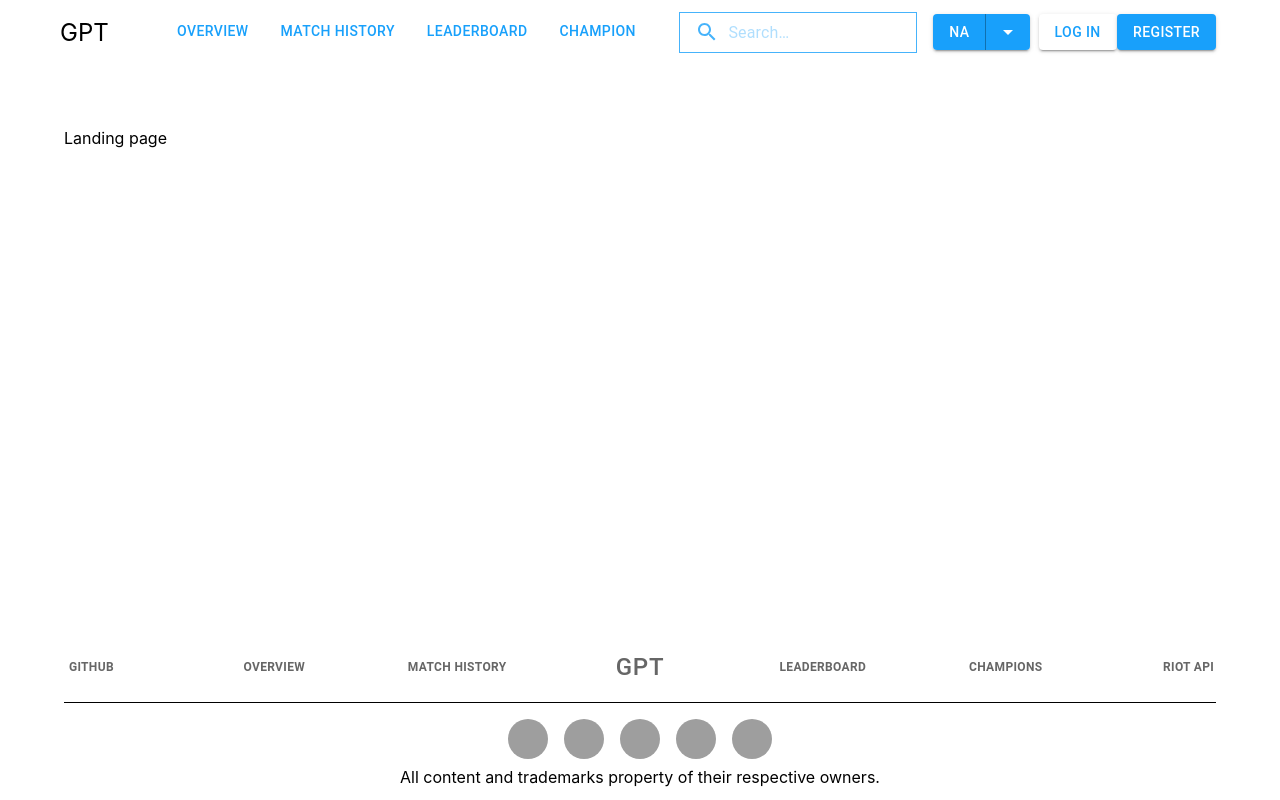
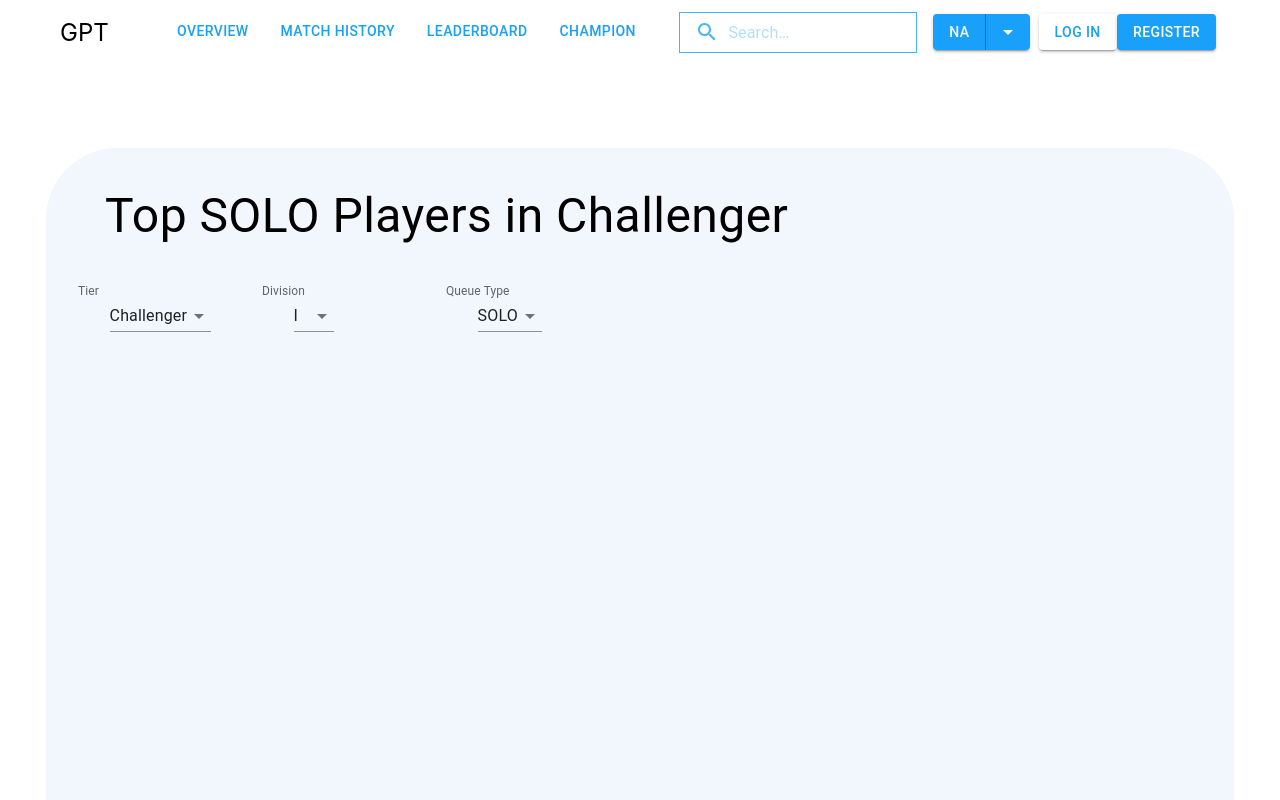
Before and after one commit to sunnydl/GamePerformanceTracker, a React (Create React App) app in the folder frontend/: page /leaderBoard in a window 1280 px wide. Before the commit this address led to /. Shown: the top 800 px of the page. Built offline with nearby package versions, Linux system fonts and the light colour scheme; grey boxes are pictures that could not be loaded.

Commit message:
Set up Leaderboard frontend. #58

```diff
--- a/frontend/src/components/Body.tsx
+++ b/frontend/src/components/Body.tsx
@@ -5,6 +5,7 @@ import { Switch, Route, Redirect } from 'react-router-dom';
 import Home from '../pages/Home';
 import Overview from '../pages/Overview/Overview';
 import MatchHistory from '../pages/MatchHistory/MatchHistory';
+import LeaderBoard from '../pages/Leaderboard/Leaderboard';
 
 import { styled } from '@mui/material/styles';
 
@@ -26,6 +27,9 @@ function Body() {
                 <Route exact path='/match-history'>
                     <MatchHistory />
                 </Route>
+                <Route exact path='/leaderBoard'>
+                    <LeaderBoard/>
+                </Route>
                 <Redirect to='/' />
             </Switch>
         </Container>
--- a/frontend/src/components/NavBar/NavBar.tsx
+++ b/frontend/src/components/NavBar/NavBar.tsx
@@ -56,7 +56,7 @@ function NavBar() {
           <Tabs value={false} style={{ color: theme.palette.primary.contrastText, margin: 'auto' }}>
             <Tab style={{ color: 'inherit' }} label='overview' component={Link} to={`/overview${location.search}`} />
             <Tab style={{ color: 'inherit' }} label='Match History' component={Link} to={`/match-history${location.search}`} />
-            <Tab style={{ color: 'inherit' }} label='Leaderboard'/>
+            <Tab style={{ color: 'inherit' }} label='Leaderboard' component={Link} to={`/leaderBoard${location.search}`} />
             <Tab style={{ color: 'inherit' }} label='Champion'/>
           </Tabs>
           <SummonerSearchBar />
--- /dev/null
+++ b/frontend/src/pages/Leaderboard/Leaderboard.tsx
@@ -0,0 +1,20 @@
+import React from 'react'
+
+import { styled } from '@mui/material/styles';
+
+import Content from './components/Content';
+
+export default function LeaderBoard() {
+
+    const LeaderboardWrapper = styled('div')(() => ({
+        padding: '20px',
+        minHeight: '1200px',
+        height: 'fit-content',
+    }))
+
+    return (
+        <LeaderboardWrapper>
+            <Content/>
+        </LeaderboardWrapper>
+    )
+}
--- /dev/null
+++ b/frontend/src/pages/Leaderboard/components/Content.tsx
@@ -0,0 +1,15 @@
+import React from 'react'
+
+import TopSection from './TopSection'
+
+import {
+    LeaderboardPaper
+} from './style'
+
+export default function Content() {
+    return (
+        <LeaderboardPaper>
+            <TopSection/>
+        </LeaderboardPaper>
+    )
+}
--- /dev/null
+++ b/frontend/src/pages/Leaderboard/components/TopSection/Selectors.tsx
@@ -0,0 +1,75 @@
+import React, { useState } from 'react'
+import { useAppSelector } from '../../../../redux/hooks';
+
+import { Select, MenuItem, FormControl, InputLabel } from '@mui/material';
+
+import { tiers, divisions, queueTypes } from '../enums';
+
+import {
+    SelectorsWrapper,
+    SelectWrapper,
+} from './style'
+
+export default function Selectors() {
+
+    const leaderBoardState = useAppSelector((state) => state.leaderboard);
+    const [tier, setTier] = useState(leaderBoardState.tier);
+    const [division, setDivision] = useState(leaderBoardState.division);
+    const [queueType, setQueueType] = useState(leaderBoardState.queueType);
+
+    return (
+        <SelectorsWrapper>
+            <FormControl
+                variant="standard"
+            >
+                <SelectWrapper>
+                    <InputLabel id="tier-selector">Tier</InputLabel>
+                    <Select
+                        labelId="tier-selector"
+                        value={tier}
+                        onChange={(event) => setTier(event.target.value)}
+                        label="Tier"
+                    >
+                        {tiers.map((option: string) => (
+                            <MenuItem value={option} key={option}>{option}</MenuItem>
+                        ))}
+                    </Select>
+                </SelectWrapper>
+            </FormControl>
+            <FormControl
+                variant="standard"
+            >
+                <SelectWrapper>
+                    <InputLabel id="division-selector">Division</InputLabel>
+                    <Select
+                        labelId="division-selector"
+                        value={division}
+                        onChange={(event) => setDivision(event.target.value)}
+                        label="Division"
+                    >
+                        {divisions.map((option: string) => (
+                            <MenuItem value={option} key={option}>{option}</MenuItem>
+                        ))}
+                    </Select>
+                </SelectWrapper>
+            </FormControl>
+            <FormControl
+                variant="standard"
+            >
+                <SelectWrapper>
+                    <InputLabel id="queueType-selector">Queue Type</InputLabel>
+                    <Select
+                        labelId="queueType-selector"
+                        value={queueType}
+                        onChange={(event) => setQueueType(event.target.value)}
+                        label="Queue Type"
+                    >
+                        {queueTypes.map((option: string) => (
+                            <MenuItem value={option} key={option}>{option}</MenuItem>
+                        ))}
+                    </Select>
+                </SelectWrapper>
+            </FormControl>
+        </SelectorsWrapper>
+    )
+}
--- /dev/null
+++ b/frontend/src/pages/Leaderboard/components/TopSection/index.tsx
@@ -0,0 +1,25 @@
+import React from 'react'
+import { useAppSelector } from '../../../../redux/hooks'
+
+import Selectors from './Selectors';
+
+import {
+    Header,
+} from './style'
+
+export default function TopSection() {
+
+    const leaderboardState = useAppSelector((state) => state.leaderboard);
+    const tier = leaderboardState.tier;
+    const division = leaderboardState.division;
+    const queueType = leaderboardState.queueType;
+
+    return (
+        <React.Fragment>
+            <Header align="left">
+                Top {queueType} Players in {['Challenger', 'GrandMaster', 'Master'].includes(tier)? tier:`${tier} ${division}`}
+            </Header>
+            <Selectors/>
+        </React.Fragment>
+    )
+}
--- /dev/null
+++ b/frontend/src/pages/Leaderboard/components/TopSection/style.ts
@@ -0,0 +1,20 @@
+import { styled } from '@mui/material/styles';
+import { Typography } from '@mui/material';
+
+export const Header = styled(Typography)(() => ({
+    padding: '2rem 2rem 0 2rem',
+    margin: 'auto',
+    fontSize: '3rem',
+    width: '90%',
+    overflowWrap: "break-word"
+}));
+
+export const SelectorsWrapper = styled('div')(() => ({
+    padding: '2rem 2rem 0 2rem',
+}))
+
+export const SelectWrapper = styled('div')(() => ({
+    marginLeft: '2rem',
+    marginRight: '2rem',
+    width: '120px',
+}))
--- /dev/null
+++ b/frontend/src/pages/Leaderboard/components/enums.ts
@@ -0,0 +1,23 @@
+export const tiers: Array<string> = [
+    'Challenger',
+    'GrandMaster',
+    'Master',
+    'Diamond',
+    'Platinum',
+    'Gold',
+    'Silver',
+    'Bronze',
+    'Iron',
+]
+
+export const divisions: Array<string> = [
+    'I',
+    'II',
+    'III',
+    'IV',
+]
+
+export const queueTypes: Array<string> = [
+    'SOLO',
+    'FLEX',
+]
--- /dev/null
+++ b/frontend/src/pages/Leaderboard/components/style.ts
@@ -0,0 +1,8 @@
+import { styled } from '@mui/material/styles';
+
+export const LeaderboardPaper = styled('div')(() => ({
+    backgroundColor: '#F2F7FD',
+    borderRadius: '71px',
+    minHeight: '1100px',
+    height: 'fit-content',
+}))
--- /dev/null
+++ b/frontend/src/redux/slices/leaderboard.ts
@@ -0,0 +1,56 @@
+import { createSlice, PayloadAction, Dispatch } from "@reduxjs/toolkit";
+import { LeaderboardState } from "../../interfaces";
+import axios from 'axios';
+
+import { tiers, divisions, queueTypes } from "../../pages/Leaderboard/components/enums";
+
+const initialState: LeaderboardState = {
+    tier: 'Challenger',
+    division: 'I',
+    queueType: 'SOLO',
+    leaderboard: [],
+};
+
+const leaderboardSlice = createSlice({
+    name: 'leaderboard',
+    initialState,
+    reducers: {
+        setLeaderboardData: (state, action: PayloadAction<LeaderboardState>) => {
+            state.tier          =       action.payload.tier ?? 'Challenger';
+            state.division      =       action.payload.division ?? 'I';
+            state.queueType     =       action.payload.queueType ?? 'SOLO';
+            state.leaderboard   =       [...state.leaderboard, ...action.payload.leaderboard];
+            return state;
+        },
+    },
+})
+
+function fetchLeaderboardData(tier: string, division: string, queueType: string) {
+    return async (dispatch: Dispatch) => {
+        if(tiers.includes(tier) && divisions.includes(division) && queueTypes.includes(queueType)) {
+            try {
+                const { data } = await axios.get('/api/summonerInfo/leaderboard', {
+                    params: {
+                        tier: tier,
+                        division: division,
+                        queueType: queueType,
+                    }
+                });
+                dispatch(setLeaderboardData({
+                    tier: tier,
+                    division: division,
+                    queueType: queueType,
+                    leaderboard: data,
+                }));
+            } catch (err: any) {
+                console.log("cannot load leaderboard data:\n", err.response || err);
+            }
+        }
+    }
+}
+
+export const { setLeaderboardData } = leaderboardSlice.actions
+
+export default leaderboardSlice.reducer
+
+export { fetchLeaderboardData }
--- a/frontend/src/redux/store.ts
+++ b/frontend/src/redux/store.ts
@@ -2,12 +2,14 @@ import { configureStore } from "@reduxjs/toolkit";
 import counterReducer from './slices/counter';
 import userReducer from './slices/user';
 import chartReducer from './slices/chart';
+import leaderboardReducer from './slices/leaderboard';
 
 export const store = configureStore({
     reducer: {
         counter: counterReducer,
         user: userReducer,
         chart: chartReducer,
+        leaderboard: leaderboardReducer,
     },
 
 })
```
Also changed, not shown: frontend/src/interfaces.ts (+17 -9 lines).
